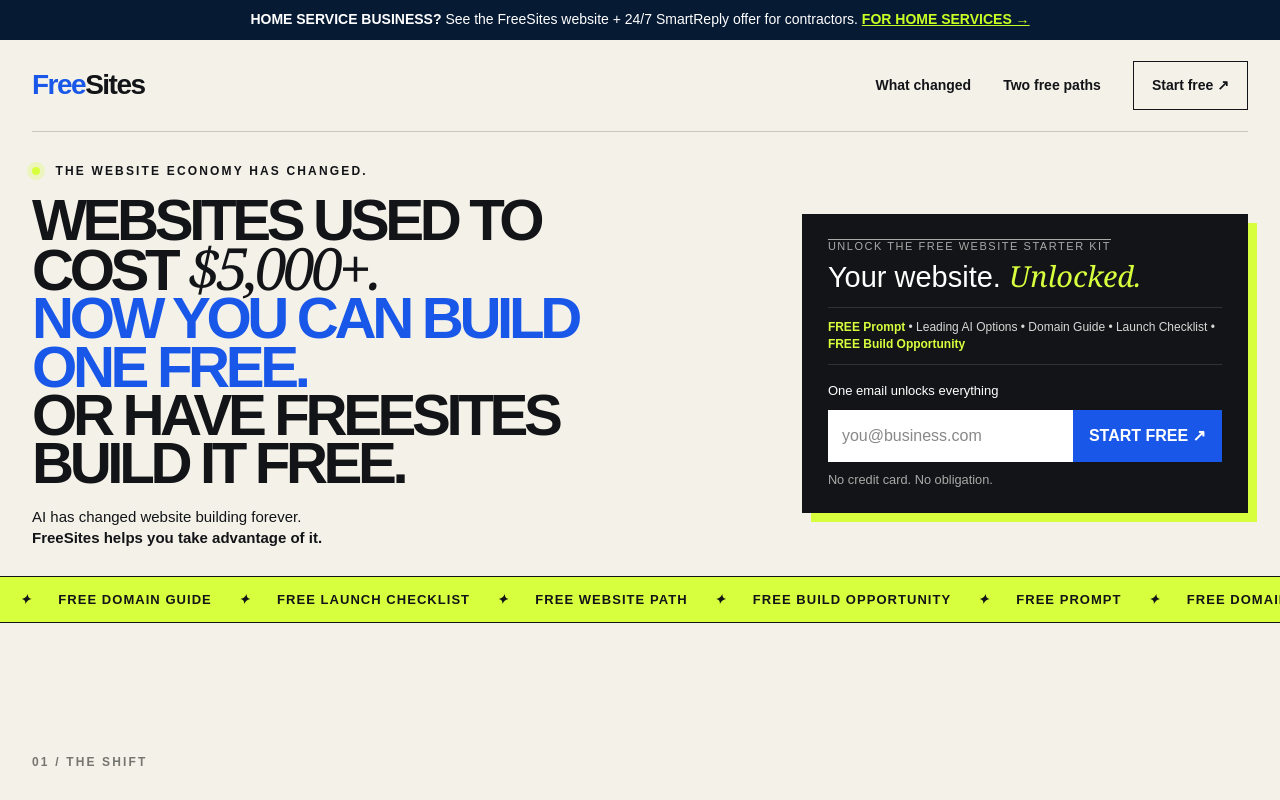
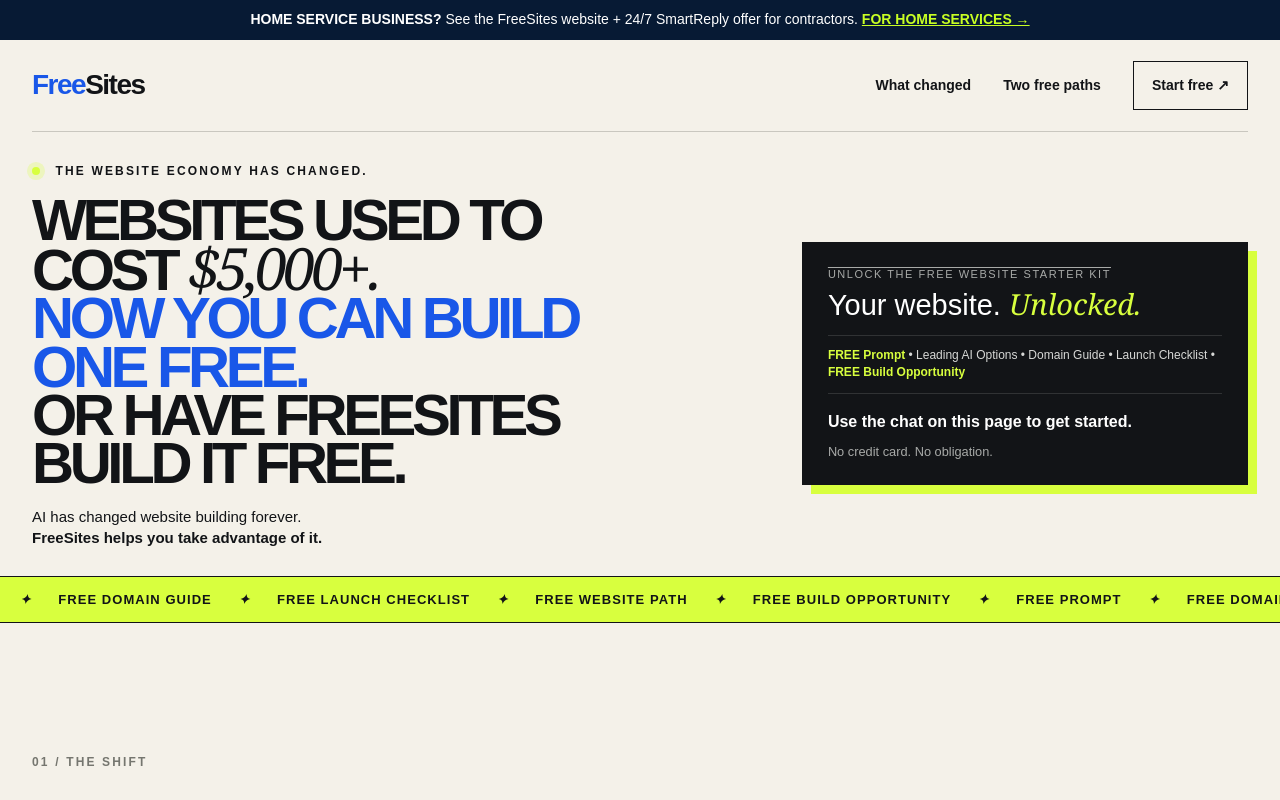
Before and after one commit to lapideas-ai/freesites-com, a Next.js app: page / in a window 1280 px wide. Shown: the top 800 px of the page. Built offline with nearby package versions, Linux system fonts and the light colour scheme.

Commit message:
Temporarily remove homepage email form for A2P registration

```diff
--- a/src/components/sites-v3-home.tsx
+++ b/src/components/sites-v3-home.tsx
@@ -1,5 +1,5 @@
 "use client";
-import { FormEvent, useState } from "react";
+import { useState } from "react";
 import { SocialIcons } from "@/components/homepage/SocialIcons";
 
 const starterPrompt = `Build a professional website for my business that looks like it was custom-designed by a top agency rather than generated from a template. Before building it, understand my business, customers, competitors and industry. Determine the primary action I want visitors to take. Create the positioning, copy, visual direction, navigation and mobile experience around that goal. My business is: [BUSINESS / WEBSITE / DESCRIPTION].`;
@@ -7,25 +7,11 @@
 function Arrow(){return <span aria-hidden="true">↗</span>}
 
 export default function SitesV3Home(){
- const [email,setEmail]=useState(""); const [submitting,setSubmitting]=useState(false); const [submitError,setSubmitError]=useState(""); const [copied,setCopied]=useState(false);
- async function submit(e:FormEvent){
-  e.preventDefault();
-  const cleanEmail=email.trim(); if(!cleanEmail||submitting)return;
-  setSubmitting(true); setSubmitError("");
-  try{
-   const params=new URLSearchParams(window.location.search); const fields:Record<string,string>={page:window.location.pathname};
-   for(const key of ["utm_source","utm_medium","utm_campaign","utm_content","utm_term"]){const value=params.get(key);if(value)fields[key]=value}
-   const response=await fetch("/api/start-free",{method:"POST",headers:{"Content-Type":"application/json"},body:JSON.stringify({email:cleanEmail,fields})});
-   let result:Record<string,unknown>={}; try{result=await response.json()}catch{}
-   if(!response.ok){const code=typeof result.error==="string"?result.error:"REQUEST_FAILED";const upstream=typeof result.upstream_status==="number"?` | GHL ${result.upstream_status}`:"";const message=typeof result.upstream_message==="string"?` — ${result.upstream_message}`:"";throw new Error(`${response.status} ${code}${upstream}${message}`)}
-   if(result.ok!==true||result.verified!==true){throw new Error("CONTACT_NOT_VERIFIED")}
-   window.location.assign("/start");
-  }catch(error){setSubmitError(`We couldn't save your email. ${error instanceof Error?`(${error.message})`:"Please try again."}`);setSubmitting(false)}
- }
+ const [copied,setCopied]=useState(false);
  async function copyPrompt(){await navigator.clipboard.writeText(starterPrompt);setCopied(true);setTimeout(()=>setCopied(false),1800)}
  return <main>
   <header className="nav shell"><a className="wordmark" href="#top" aria-label="FreeSites home"><span>Free</span>Sites</a><nav aria-label="Main navigation"><a href="#shift">What changed</a><a href="#paths">Two free paths</a><a className="nav-cta" href="#start">Start free <Arrow/></a></nav></header>
-  <section className="hero shell" id="top"><div className="eyebrow"><span className="pulse"/> THE WEBSITE ECONOMY HAS CHANGED.</div><div className="hero-grid"><div className="hero-copy"><h1><span>WEBSITES USED TO</span><span>COST <em>$5,000+.</em></span><span className="blue">NOW YOU CAN BUILD</span><span className="blue">ONE FREE.</span><span>OR HAVE FREESITES</span><span>BUILD IT FREE.</span></h1><p>AI has changed website building forever.<br/><b>FreeSites helps you take advantage of it.</b></p></div><div className="unlock" id="start"><p className="overline">Unlock the Free Website Starter Kit</p><h2>Your website. <span>Unlocked.</span></h2><p className="bundle-line"><b>FREE Prompt</b> • Leading AI Options • Domain Guide • Launch Checklist • <b>FREE Build Opportunity</b></p><form onSubmit={submit}><label htmlFor="email">One email unlocks everything</label><div className="email-row"><input id="email" type="email" required value={email} onChange={e=>setEmail(e.target.value)} placeholder="you@business.com" disabled={submitting}/><button type="submit" disabled={submitting}>{submitting?"UNLOCKING…":"START FREE"} {!submitting&&<Arrow/>}</button></div>{submitError?<small role="alert">{submitError}</small>:<small>No credit card. No obligation.</small>}</form></div></div></section>
+  <section className="hero shell" id="top"><div className="eyebrow"><span className="pulse"/> THE WEBSITE ECONOMY HAS CHANGED.</div><div className="hero-grid"><div className="hero-copy"><h1><span>WEBSITES USED TO</span><span>COST <em>$5,000+.</em></span><span className="blue">NOW YOU CAN BUILD</span><span className="blue">ONE FREE.</span><span>OR HAVE FREESITES</span><span>BUILD IT FREE.</span></h1><p>AI has changed website building forever.<br/><b>FreeSites helps you take advantage of it.</b></p></div><div className="unlock" id="start"><p className="overline">Unlock the Free Website Starter Kit</p><h2>Your website. <span>Unlocked.</span></h2><p className="bundle-line"><b>FREE Prompt</b> • Leading AI Options • Domain Guide • Launch Checklist • <b>FREE Build Opportunity</b></p><p><strong>Use the chat on this page to get started.</strong></p><small>No credit card. No obligation.</small></div></div></section>
   <section className="marquee" aria-label="Free resources"><div>FREE PROMPT <i>✦</i> FREE DOMAIN GUIDE <i>✦</i> FREE LAUNCH CHECKLIST <i>✦</i> FREE WEBSITE PATH <i>✦</i> FREE BUILD OPPORTUNITY <i>✦</i> FREE PROMPT <i>✦</i> FREE DOMAIN GUIDE</div></section>
   <section className="shift shell" id="shift"><div><p className="section-num">01 / THE SHIFT</p><h2>The expensive part<br/>was the <i>making.</i><br/>That just changed.</h2></div><div className="shift-copy"><p className="lead"><strong>40%+ of the web still runs on WordPress.</strong> It helped define the previous website era and remains enormously important.</p><p>Businesses often paid <strong>$5,000+</strong> for websites assembled using WordPress, themes, plugins, page builders, designers and developers. AI is changing the economics of that production—not erasing what came before.</p><p className="shift-conclusion">The old way isn&apos;t suddenly bad. It&apos;s suddenly not the only way.</p><p>AI is rapidly changing those economics. The question is no longer simply, “Can I afford a professional website?”</p><blockquote>“Which tools should I use—and how do I turn what they create into a website that actually works?”</blockquote><p>That’s where FreeSites comes in. We continually test the newest website-building technology, so you don’t have to.</p></div></section>
   <section className="paths" id="paths"><div className="shell"><p className="section-num light">02 / TWO WAYS TO START</p><h2>Choose your kind<br/>of <i>free.</i></h2><div className="path-grid"><article className="path-card diy"><div className="card-top"><span>PATH 01</span><span>FOR THE CURIOUS</span></div><div className="path-icon">⌁</div><h3>BUILD IT<br/>YOURSELF — <i>FREE</i></h3><p>Meet leading AI website-building options and start with one powerful prompt that works across tools.</p><ul><li>Platform-agnostic guidance</li><li>A genuinely useful starter prompt</li><li>Launch and domain essentials</li></ul><a href="#prompt">GET THE FREE STARTER KIT <Arrow/></a></article><article className="path-card done"><div className="card-top"><span>PATH 02</span><span>FOR THE BUSY</span></div><div className="path-icon">✦</div><h3>HAVE US BUILD<br/>IT — <i>FREE</i></h3><p>Tell us about your business or organization. If we select your project, we’ll design and present a website before you pay anything.</p><ul><li>No upfront design fee</li><li>See what we can create first</li><li>No obligation to continue</li></ul><a href="#apply">TELL US ABOUT YOUR PROJECT <Arrow/></a></article></div></div></section>
```
